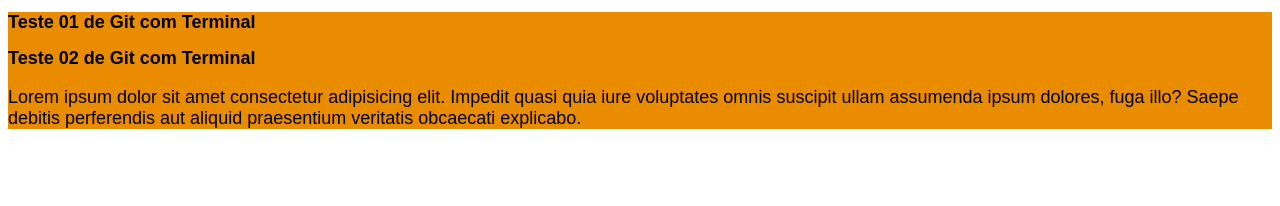
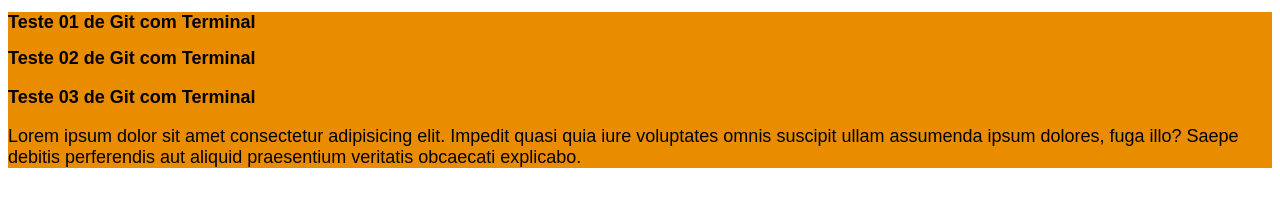
Before and after one commit to Ander-Ferreira/teste-git, a plain HTML site: page index.html in a window 1280 px wide. Drawn offline with Linux system fonts and the light colour scheme.

Commit message:
Adição do terceiro título h3 via terminal

```diff
--- a/index.html
+++ b/index.html
@@ -10,6 +10,7 @@
     <main>
         <h1>Teste 01 de Git com Terminal</h1>
         <h2>Teste 02 de Git com Terminal</h2>
+        <h3>Teste 03 de Git com Terminal</h3>
         <p>Lorem ipsum dolor sit amet consectetur adipisicing elit. Impedit quasi quia iure voluptates omnis suscipit ullam assumenda ipsum dolores, fuga illo? Saepe debitis perferendis aut aliquid praesentium veritatis obcaecati explicabo.</p>
     </main>
 </body>
```
